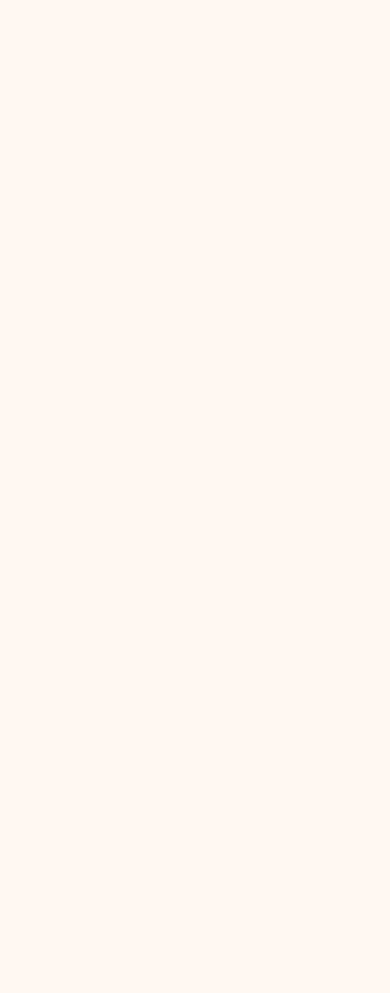
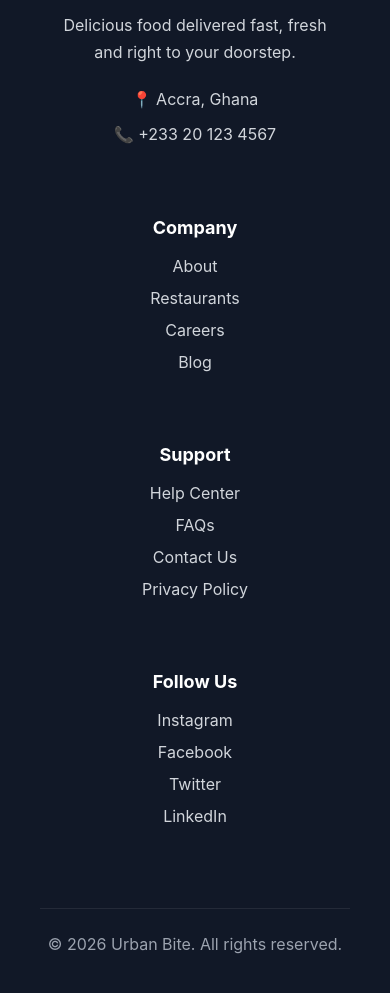
Before and after one commit to josephamuasi001/urban-bites, a React (Vite) app in the folder frontend/: page / in a window 390 px wide. Shown: the part 6120-7113 px from the top of the page. Before the commit the page ends 6073 px from the top, so only its background shows below. Built offline with nearby package versions, Linux system fonts and the light colour scheme.

Commit message:
feat: complete homepage UI

```diff
--- a/frontend/src/components/Footer.jsx
+++ b/frontend/src/components/Footer.jsx
@@ -2,9 +2,74 @@
   return (
     <footer className="footer">
 
-      <div className="container">
+      <div className="container footer-grid">
 
-        <p>© 2026 Urban Bite</p>
+        <div className="footer-brand">
+
+          <h2>🍔 Urban Bite</h2>
+
+          <p>
+            Delicious food delivered fast,
+            fresh and right to your doorstep.
+          </p>
+
+          <div className="footer-contact">
+
+            <p>📍 Accra, Ghana</p>
+
+            <p>📞 +233 20 123 4567</p>
+
+          </div>
+
+        </div>
+
+        <div className="footer-links">
+
+          <h4>Company</h4>
+
+          <a href="#">About</a>
+
+          <a href="#">Restaurants</a>
+
+          <a href="#">Careers</a>
+
+          <a href="#">Blog</a>
+
+        </div>
+
+        <div className="footer-links">
+
+          <h4>Support</h4>
+
+          <a href="#">Help Center</a>
+
+          <a href="#">FAQs</a>
+
+          <a href="#">Contact Us</a>
+
+          <a href="#">Privacy Policy</a>
+
+        </div>
+
+        <div className="footer-links">
+
+          <h4>Follow Us</h4>
+
+          <a href="#">Instagram</a>
+
+          <a href="#">Facebook</a>
+
+          <a href="#">Twitter</a>
+
+          <a href="#">LinkedIn</a>
+
+        </div>
+
+      </div>
+
+      <div className="footer-bottom">
+
+        © 2026 Urban Bite. All rights reserved.
 
       </div>
 
--- a/frontend/src/pages/HomePage.jsx
+++ b/frontend/src/pages/HomePage.jsx
@@ -2,6 +2,7 @@
 import Categories from "../components/Categories"
 import FeaturedRestaurants from "../components/FeaturedRestaurants";
 import PopularDishes from "../components/PopularDishes";
+import Footer from "../components/Footer";
 
 
 function HomePage() {
@@ -11,6 +12,7 @@
       <Categories />
       <FeaturedRestaurants />
       <PopularDishes />
+
     </>
   );
 }
--- a/frontend/src/styles/homepage.css
+++ b/frontend/src/styles/homepage.css
@@ -556,3 +556,82 @@
 }
 
 }
+
+.footer{
+    background:#111827;
+    color:#fff;
+    margin-top:80px;
+}
+
+.footer-grid{
+    display:grid;
+    grid-template-columns:2fr 1fr 1fr 1fr;
+    gap:60px;
+    padding:70px 0;
+}
+
+.footer-brand h2{
+    color:var(--primary);
+    margin-bottom:20px;
+}
+
+.footer-brand p{
+    color:#d1d5db;
+    line-height:1.7;
+    margin-bottom:20px;
+}
+
+.footer-contact p{
+    margin:8px 0;
+    color:#d1d5db;
+}
+
+.footer-links h4{
+    margin-bottom:18px;
+    font-size:18px;
+}
+
+.footer-links{
+    display:flex;
+    flex-direction:column;
+}
+
+.footer-links a{
+    color:#d1d5db;
+    text-decoration:none;
+    margin-bottom:12px;
+    transition:.3s;
+}
+
+.footer-links a:hover{
+    color:var(--primary);
+}
+
+.footer-bottom{
+    border-top:1px solid rgba(255,255,255,.08);
+    text-align:center;
+    padding:25px 0;
+    color:#9ca3af;
+}
+
+@media(max-width:900px){
+
+.footer-grid{
+
+grid-template-columns:1fr 1fr;
+
+}
+
+}
+
+@media(max-width:600px){
+
+.footer-grid{
+
+grid-template-columns:1fr;
+
+text-align:center;
+
+}
+
+}
```
